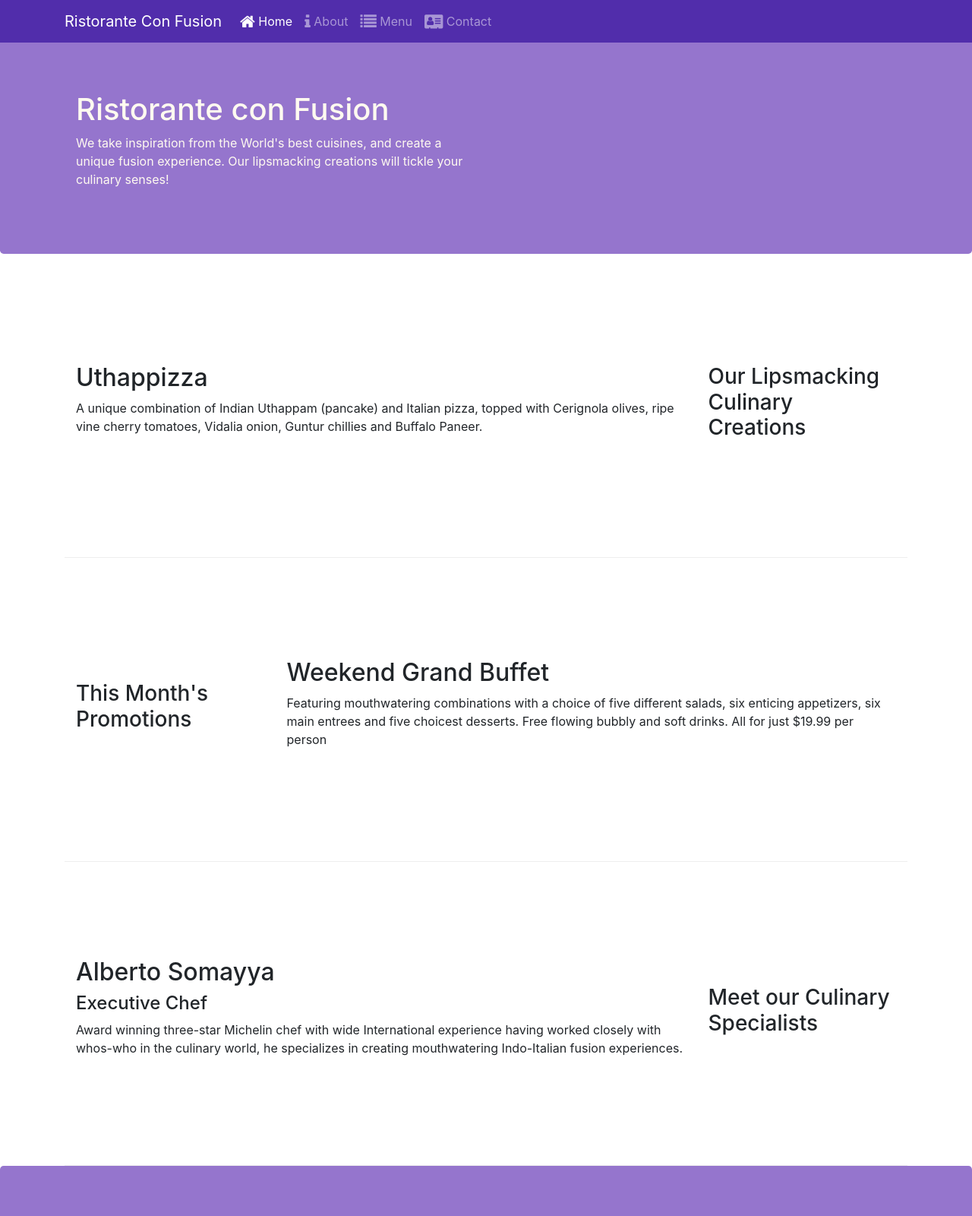
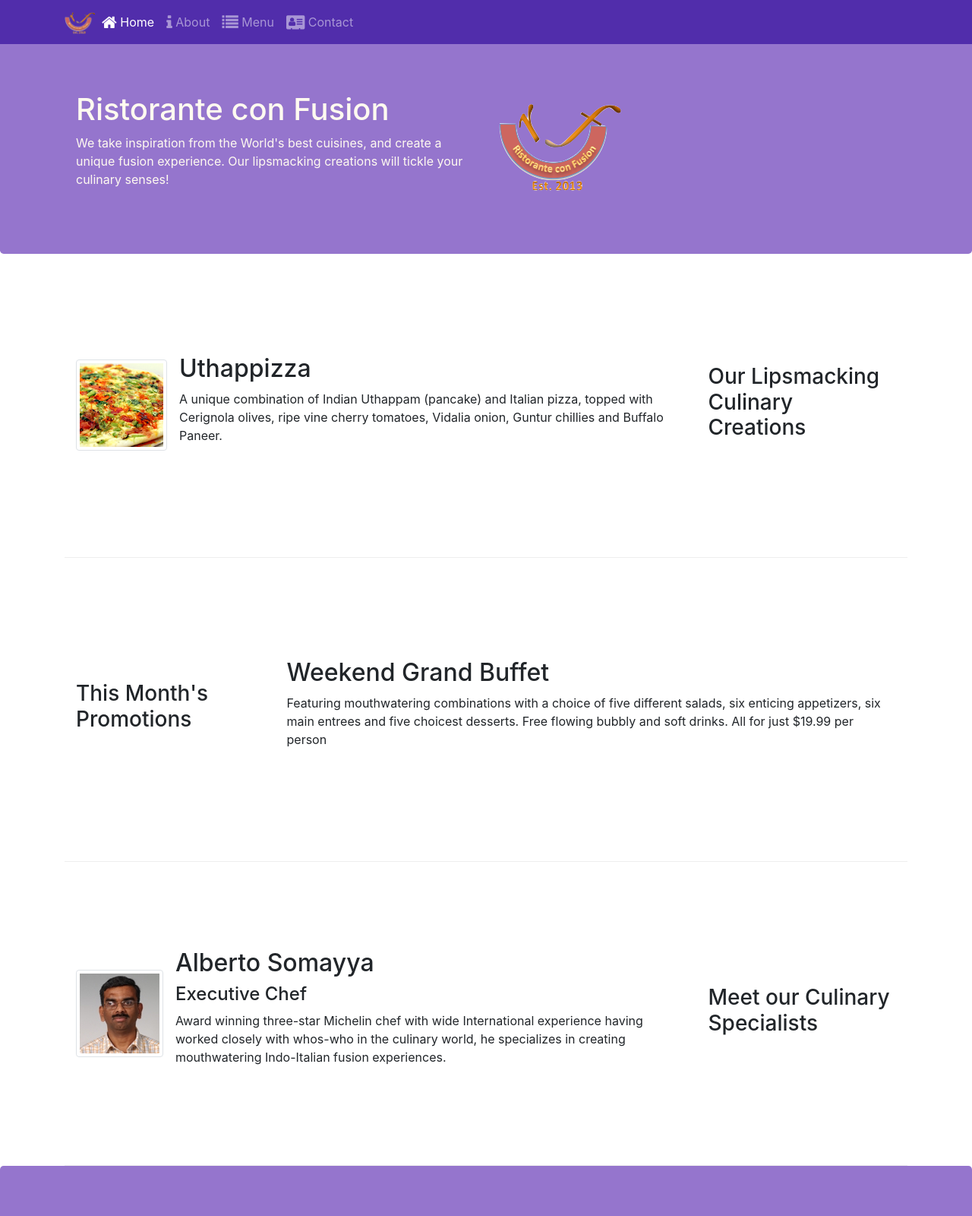
Before and after one commit to manob24/nodejsBasics, a website: page index.html in a window 1280 px wide. Shown: the top 1600 px of the page at 76% size. Drawn offline with nearby package versions, Linux system fonts and the light colour scheme.

Commit message:
Image and Media

```diff
--- a/index.html
+++ b/index.html
@@ -21,7 +21,7 @@
             <button class="navbar-toggler" type="button" data-toggle="collapse" data-target = "#Navbar">
                 <span class="navbar-toggler-icon"></span>
             </button>
-            <a class="navbar-brand" href="#">Ristorante Con Fusion</a>
+            <a class="navbar-brand mr-auto" href="#"><img src="img/logo.png" height="30" width="41"></a>
             <div class="collapse navbar-collapse" id="Navbar">
                 <ul class="navbar-nav mr-auto">
                     <li class="nav-item active"><a class="nav-link" href="#">
@@ -43,7 +43,8 @@
                     <h1>Ristorante con Fusion</h1>
                     <p class="d-none d-sm-block">We take inspiration from the World's best cuisines, and create a unique fusion experience. Our lipsmacking creations will tickle your culinary senses!</p>
                 </div>
-                <div class="col-12 col-sm">
+                <div class="col-12 col-sm align-self-center">
+                        <img src="img/logo.png" class="img-fluid">
                 </div>
             </div>
         </div>
@@ -55,9 +56,17 @@
                 <h3>Our Lipsmacking Culinary Creations</h3>
             </div>
             <div class="col col-sm col-md">
-                <h2>Uthappizza</h2>
-
-                <p class="d-none d-sm-block">A unique combination of Indian Uthappam (pancake) and Italian pizza, topped with Cerignola olives, ripe vine cherry tomatoes, Vidalia onion, Guntur chillies and Buffalo Paneer.</p>
+                <div class="media">
+                    <img class="d-flex mr-3 img-thumbnail align-self-center"
+                            src="img/uthappizza.png" alt="Uthappizza">
+                    <div class="media-body">
+                        <h2 class="mt-0">Uthappizza</h2>
+                        <p class="d-none d-sm-block">A unique combination of Indian Uthappam (pancake) and
+                            Italian pizza, topped with Cerignola olives, ripe vine
+                            cherry tomatoes, Vidalia onion, Guntur chillies and
+                            Buffalo Paneer.</p>
+                    </div>
+                </div>
             </div>
         </div>
 
@@ -77,10 +86,15 @@
                 <h3>Meet our Culinary Specialists</h3>
             </div>
             <div class="col col-sm col-md">
-                <h2>Alberto Somayya</h2>
-                <h4>Executive Chef</h4>
-                <p class="d-none d-sm-block">Award winning three-star Michelin chef with wide International experience having worked closely with whos-who in the culinary world, he specializes in creating mouthwatering Indo-Italian fusion experiences. </p>
-            </div>
+                <div class="media">
+                    <img class="d-flex mr-3 img-thumbnail align-self-center" src="img/alberto.png" alt="Alberto Somayya">
+                    <div class="media-body">
+                        <h2 class="mt-0"> Alberto Somayya</h2>
+                        <h4>Executive Chef</h4>
+                        <p class="d-none d-sm-block">Award winning three-star Michelin chef with wide International experience having worked closely with whos-who in the culinary world, he specializes in creating mouthwatering Indo-Italian fusion experiences. </p>
+                    </div>
+                </div>
+             </div>
         </div>
     </div>
 
```
Also changed, not shown: aboutus.html (+3 -2 lines), contactus.html (+3 -2 lines), img/alberto.png (added), img/buffet.png (added), img/logo.png (added), img/uthappizza.png (added), 1 other file.
